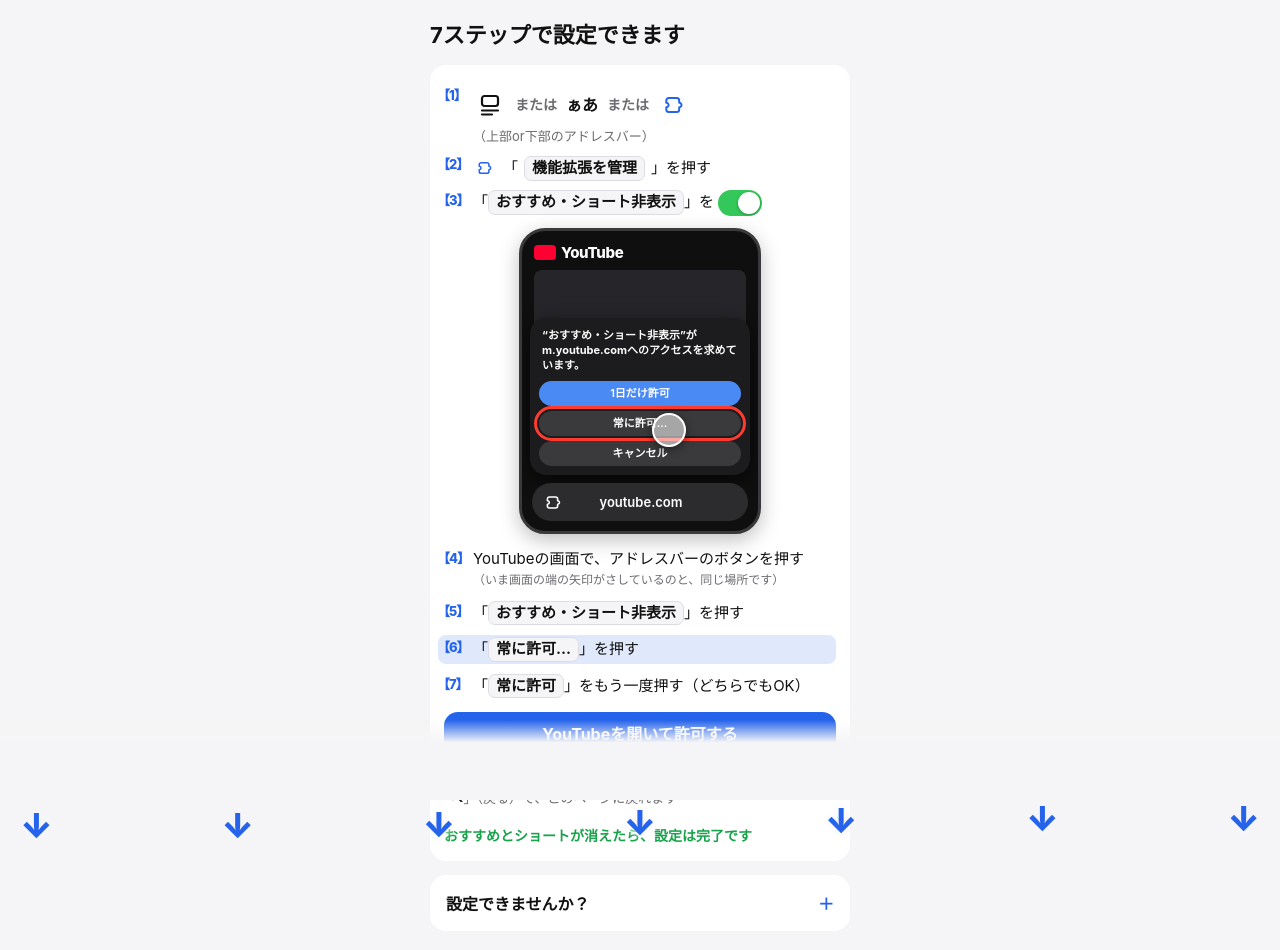
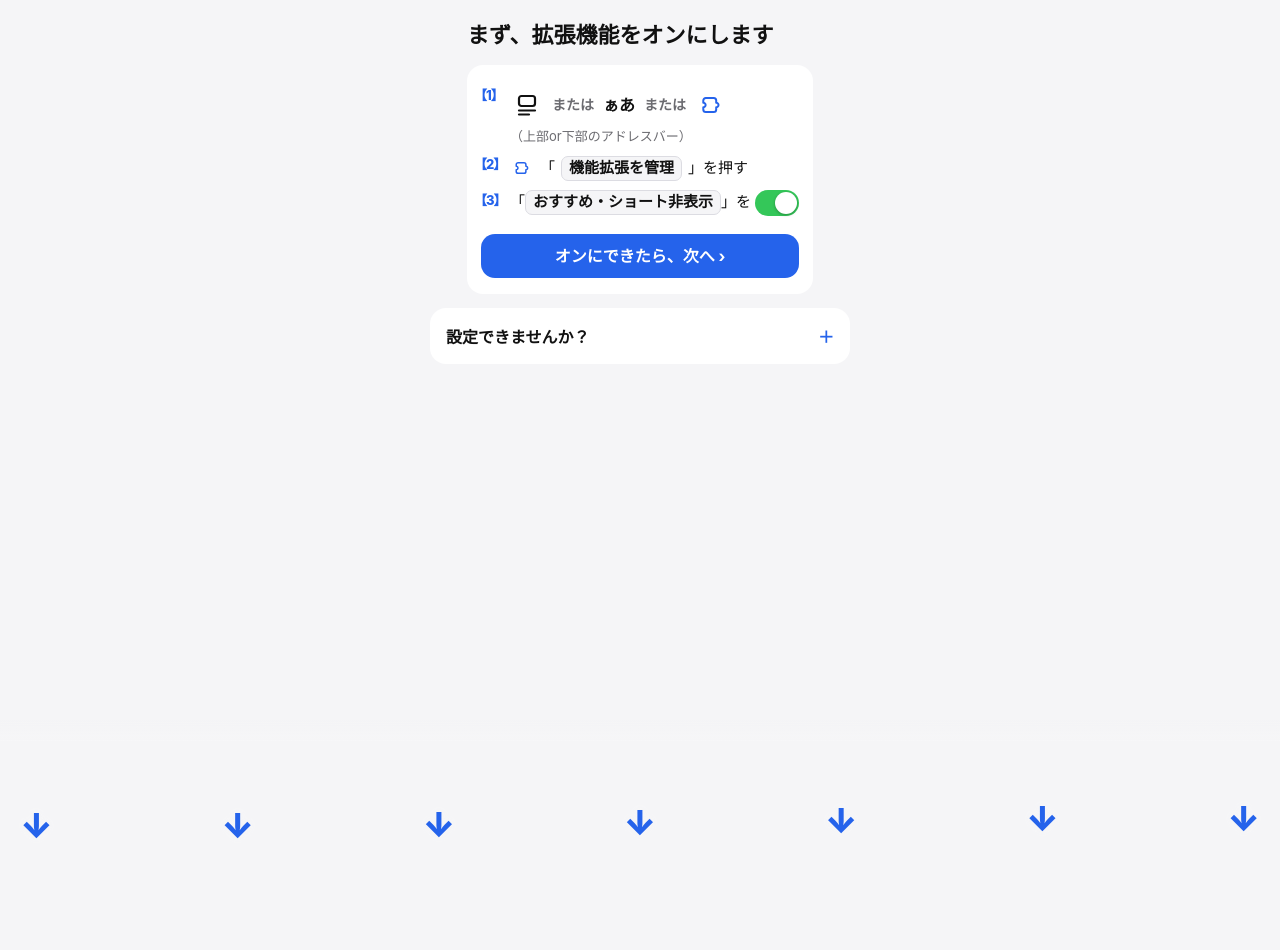
Before and after one commit to yuke-dopa/safari-, a plain HTML site: page setup.html in a window 1280 px wide. After the commit the page ends 800 px from the top, so only its background shows below. Drawn offline with Linux system fonts and the light colour scheme.

Commit message:
Add files via upload

```diff
--- a/setup.html
+++ b/setup.html
@@ -132,6 +132,10 @@
   .demosteps > li::before { left: -1px; top: 3px; }
   .demosteps > li.cur { background: rgba(37, 99, 235, 0.14); }
   .demosteps .sub { display: block; font-size: 12px; color: var(--sub); }
+  /* 前半・後半の切り替え */
+  .prev { align-self: flex-start; font-size: 14px; font-weight: 700; color: var(--accent); text-decoration: none; margin-bottom: 4px; display: inline-block; }
+  #p1, #p2 { display: flex; flex-direction: column; gap: 6px; }
+  #p1 .btn { margin-top: 12px; }
   .fin { margin: 10px 0 0; font-size: 14px; font-weight: 700; color: var(--ok); }
   /* iPhoneに出る確認画面の見本（写真の手書きを整えたもの） */
   .dlg { margin-top: 8px; max-width: 280px; background: #1c1c1e; border-radius: 18px; padding: 14px 12px 12px; display: flex; flex-direction: column; gap: 7px; }
@@ -175,9 +179,11 @@
 <body>
 <main class="wrap" id="main">
   <div class="wrap" id="steps">
-  <h1>7ステップで設定できます</h1>
+  <h1 id="h1">まず、拡張機能をオンにします</h1>
   <ol class="steps">
     <li><div class="body">
+      <!-- 前半（1〜3）：拡張機能をオンにする。できたら「次へ」で後半（4〜7）のページに進む -->
+      <section id="p1">
       <ol class="flow">
         <li>
           <span class="marks">
@@ -192,6 +198,12 @@
         <li class="withicon"><span class="mini puzzle"><svg viewBox="0 0 24 24" fill="none" stroke="currentColor" stroke-width="2" stroke-linejoin="round" aria-hidden="true"><path d="M6.8 5H14.7a2.5 2.5 0 0 1 2.5 2.5V9.7a2.3 2.3 0 1 1 0 4.6V16.5a2.5 2.5 0 0 1-2.5 2.5H6.8a2.5 2.5 0 0 1-2.5-2.5V14.3a2.3 2.3 0 1 0 0-4.6V7.5a2.5 2.5 0 0 1 2.5-2.5z"/></svg></span>「<span class="key">機能拡張を管理</span>」を押す</li>
         <li><span class="nw">「<span class="key">おすすめ・ショート非表示</span>」を</span><span class="sw" role="img" aria-label="オン"></span></li>
       </ol>
+      <a class="btn" id="next" href="#next">オンにできたら、次へ ›</a>
+      </section>
+      <!-- 後半（4〜7）：YouTubeで「常に許可」を押す。拡張機能がオンになっていても、許可するまではYouTubeで動けないので、
+           ページを開いたままでは「できた」が分からない。押すと、前半を隠してこちらを出す（#next） -->
+      <section id="p2" hidden>
+      <a class="prev" href="#start">‹ 1〜3の手順に戻る</a>
       <!-- 拡張機能をオンにしても、YouTubeのサイトは「確認」のままのことが多い。許可するにはYouTubeを開く必要があるので、目的が分かる名前のボタンにする -->
       <!-- 動く見本：YouTubeの画面に似せた絵の上で、押す場所を指のマークが順番に示す（写真3枚を描き直したもの）。
            許可するまで拡張機能はYouTubeの中で何もできないので、YouTubeに行く前にここで押す場所を覚えてもらう -->
@@ -216,6 +228,7 @@
       <a class="btn" id="allow" href="https://m.youtube.com/?noapp=1#osh-setup" target="_blank" rel="opener">YouTubeを開いて許可する</a>
       <p class="backnote">YouTubeは新しいタブで開きます。手順を見直すときは、Safariの「<b>‹</b>」（戻る）で、このページに戻れます</p>
       <p class="fin">おすすめとショートが消えたら、設定は完了です</p>
+      </section>
     </div></li>
   </ol>
   </div>
@@ -297,8 +310,21 @@
     for (var k = 0; k < items.length; k++) {
       items[k].addEventListener("click", function () { go(Number(this.getAttribute("data-s"))); });
     }
+    window.__demoGo = go;
     go(0);
   })();
+
+  // 前半（1〜3）と後半（4〜7）を、URLの #next で切り替える（ページを読み直さないので、Safariの「‹」で前半に戻れる）
+  function part() {
+    var two = location.hash === "#next";
+    document.getElementById("p1").hidden = two;
+    document.getElementById("p2").hidden = !two;
+    document.getElementById("h1").textContent = two ? "次に、YouTubeで許可します" : "まず、拡張機能をオンにします";
+    if (location.hash === "#next" || location.hash === "#start") window.scrollTo(0, 0);
+    if (two && window.__demoGo) window.__demoGo(0);
+  }
+  window.addEventListener("hashchange", part);
+  part();
 
   // 「うまく消えないとき」から来たら（#trouble）、直し方を開いて見せる
   if (location.hash === "#trouble") {
```
